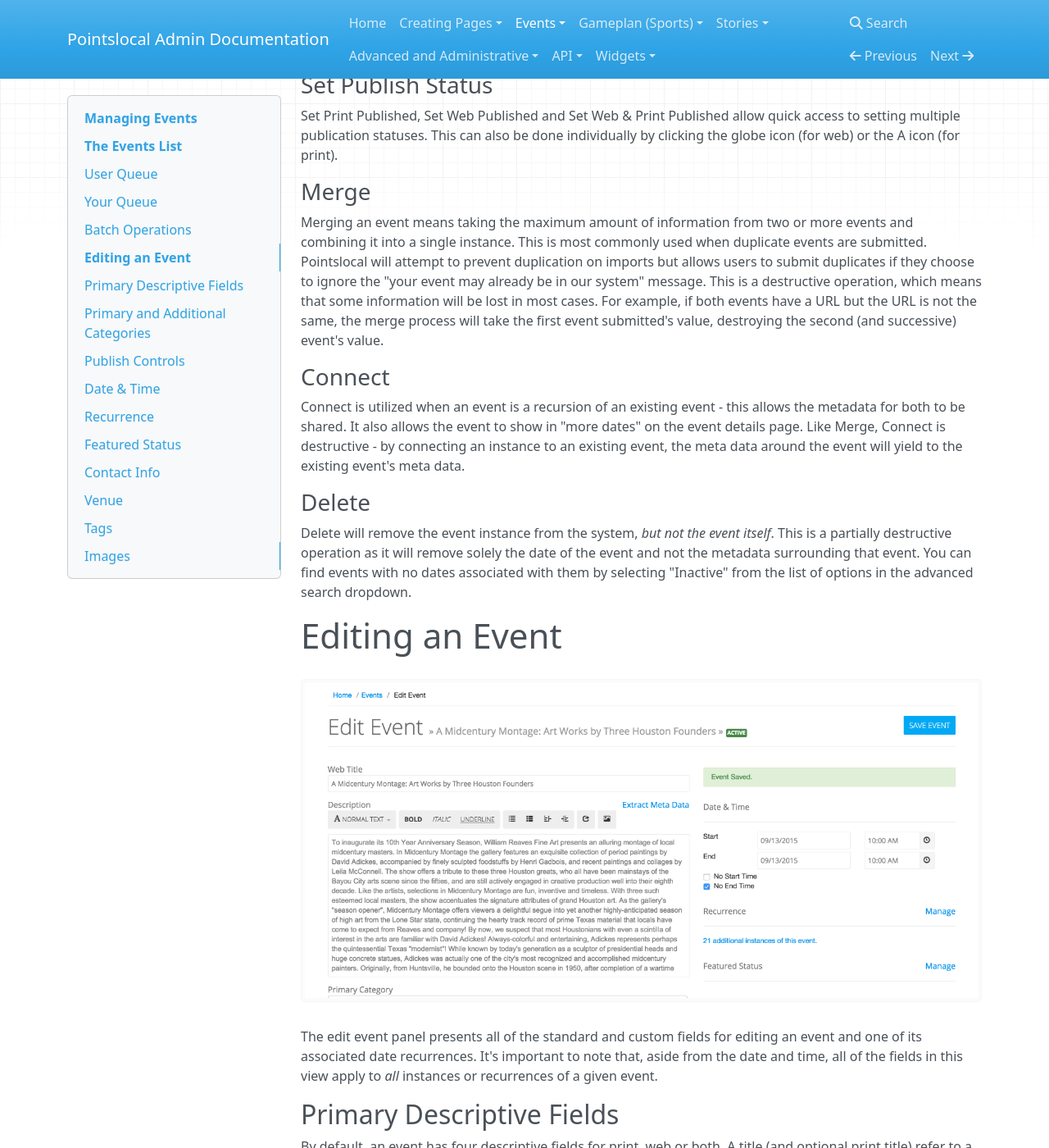
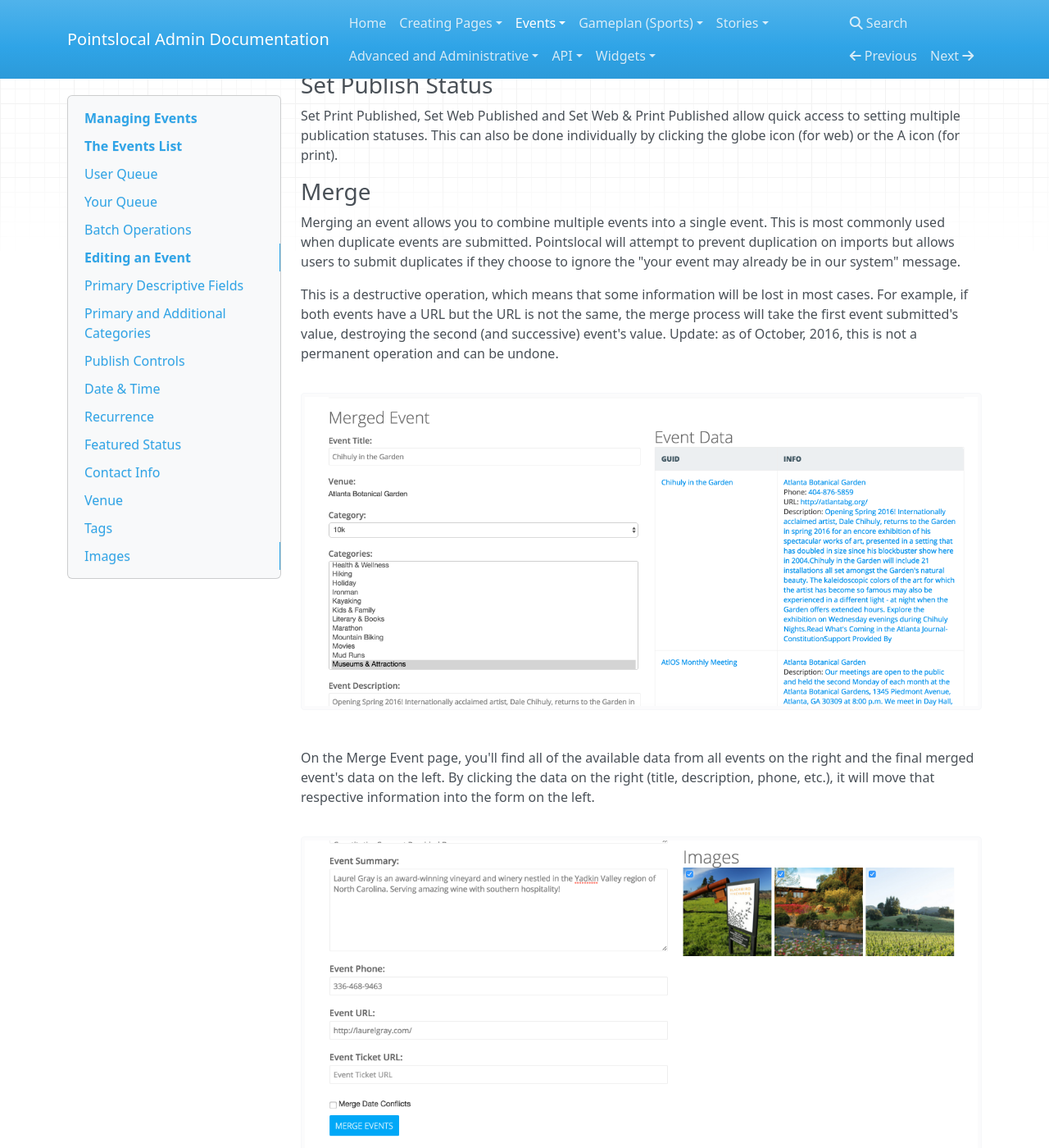
Before and after one commit to pointslocal/admin-docs, an MkDocs documentation site: the page built from docs/events_events.md, in a window 1280 px wide and 1400 px high, scrolled down 1067 px. Shown: the whole window at 82% size. Built offline with MkDocs 1.6.1, drawn with Linux system fonts in a browser that asks for light colours; nearby versions of some CDN libraries; old or Windows-style settings are respelled for this version of MkDocs; some of the changed text lies outside the part shown.

Commit message:
adds events merging

```diff
--- a/docs/events_events.md
+++ b/docs/events_events.md
@@ -24,7 +24,22 @@ By selecting Queue, you'll add the selected events to your working group of even
 Set Print Published, Set Web Published and Set Web & Print Published allow quick access to setting multiple publication statuses. This can also be done individually by clicking the globe icon (for web) or the A icon (for print).
 
 ### Merge
-Merging an event means taking the maximum amount of information from two or more events and combining it into a single instance. This is most commonly used when duplicate events are submitted. Pointslocal will attempt to prevent duplication on imports but allows users to submit duplicates if they choose to ignore the "your event may already be in our system" message. This is a destructive operation, which means that some information will be lost in most cases. For example, if both events have a URL but the URL is not the same, the merge process will take the first event submitted's value, destroying the second (and successive) event's value.
+Merging an event allows you to combine multiple events into a single event. This is most commonly used when duplicate events are submitted. Pointslocal will attempt to prevent duplication on imports but allows users to submit duplicates if they choose to ignore the "your event may already be in our system" message.
+
+This is a destructive operation, which means that some information will be lost in most cases. For example, if both events have a URL but the URL is not the same, the merge process will take the first event submitted's value, destroying the second (and successive) event's value.  Update: as of October, 2016, this is not a permanent operation and can be undone.
+
+![Managing Multiple Events](img/events_merge.png)
+
+On the Merge Event page, you'll find all of the available data from all events on the right and the final merged event's data on the left.  By clicking the data on the right (title, description, phone, etc.), it will move that respective information into the form on the left.
+
+![Managing Multiple Events](img/events_merge_image.png)
+
+Images can also be selected or deselected; those not selected will be removed from the database and no longer accessible to the event unless uploaded again.
+
+The checkbox titled "Merge Date Conflicts" indicates that any recurrences of the event that occur at the same time will be removed; in other words, if Event A had a recurrence at Jan 1, 8:00 a.m. and Event B did as well, after merge there will only be a single instance at that date and time.
+
+
+After submitting a merge, you'll be taken to the new event's page.
 
 ### Connect
 Connect is utilized when an event is a recursion of an existing event - this allows the metadata for both to be shared. It also allows the event to show in "more dates" on the event details page. Like Merge, Connect is destructive - by connecting an instance to an existing event, the meta data around the event will yield to the existing event's meta data.
```
Also changed, not shown: docs/img/events_merge.png (added), docs/img/events_merge_image.png (added).
